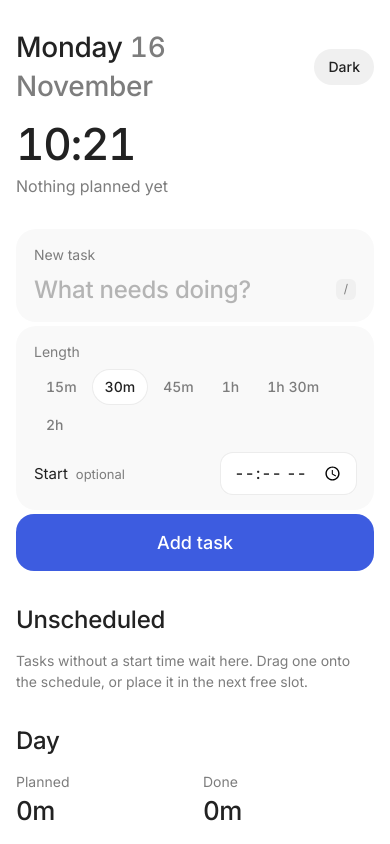
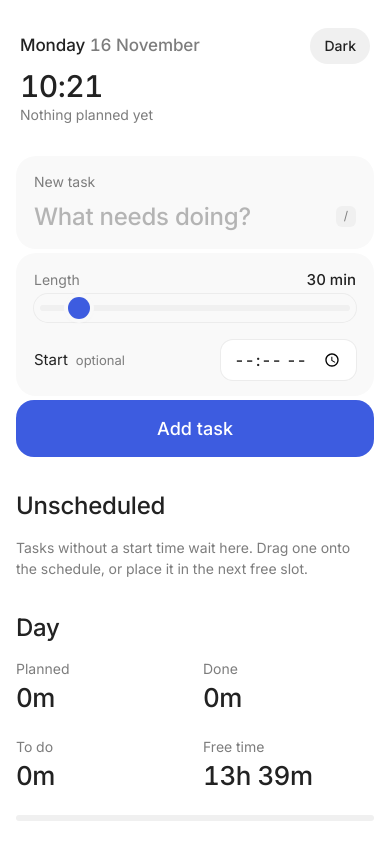
Before and after one commit to okimmot/dailyplanner, a plain HTML site: page index.html in a window 390 px wide. Shown: the top 844 px of the page. Drawn offline with Linux system fonts and the light colour scheme.

Commit message:
Compact header on the left; length slider in 1-minute steps
The date, clock and summary now sit above the add form in the left
column and are much smaller. Task length is chosen with a 1-300 minute
slider (new-task form and editor) instead of presets, so values like
21 min work. Resizing a block on the schedule snaps to 5 minutes.

Co-Authored-By: Claude Sonnet 5.5 <noreply@anthropic.com>

```diff
--- a/app.js
+++ b/app.js
@@ -8,7 +8,6 @@
   const PPM = HOUR_H / 60;      // px per minute
   const SNAP = 15;              // minutes
   const DAY = 1440;
-  const DURATIONS = [15, 30, 45, 60, 90, 120];
   const CHECK_SVG = '<svg viewBox="0 0 12 12" fill="none" stroke="currentColor" stroke-width="2" stroke-linecap="round" stroke-linejoin="round"><path d="M2.5 6.5l2.5 2.5 4.5-5.5"/></svg>';
 
   // ---------- helpers ----------
@@ -76,7 +75,7 @@
         id: String(t.id || uid()),
         title: t.title,
         start: Number.isFinite(t.start) ? clamp(Math.round(t.start), 0, DAY - 5) : null,
-        dur: Number.isFinite(t.dur) ? clamp(Math.round(t.dur), 5, DAY) : 30,
+        dur: Number.isFinite(t.dur) ? clamp(Math.round(t.dur), 1, DAY) : 30,
         done: !!t.done,
       }));
   }
@@ -117,7 +116,7 @@
 
   const findTask = (id) => state.tasks.find((t) => t.id === id);
   const scheduled = () => state.tasks.filter((t) => t.start != null);
-  const selectedDur = () => +(document.querySelector('input[name="dur"]:checked')?.value || 30);
+  const selectedDur = () => +$('#newDur').value || 30;
 
   // ---------- elements ----------
 
@@ -400,8 +399,8 @@
       d.node.style.top = `${(d.start - vs) * PPM}px`;
       d.node.querySelector('.b-time').textContent = timeRange(d.start, d.dur);
     } else if (d.kind === 'resize') {
-      const end = vs + snap((d.y - rect.top) / PPM);
-      d.dur = clamp(end - d.start, SNAP, ve - d.start);
+      const end = vs + Math.round((d.y - rect.top) / PPM / 5) * 5;   // resize in 5-minute steps
+      d.dur = clamp(end - d.start, 5, ve - d.start);
       d.node.style.height = `${Math.max(d.dur * PPM - 2, 14)}px`;
       d.node.querySelector('.b-time').textContent = timeRange(d.start, d.dur);
     } else {
@@ -545,10 +544,17 @@
 
   // ---------- add form ----------
 
-  $('#durPills').append(...DURATIONS.map((d) =>
-    el('label', { class: 'pill' },
-      el('input', { type: 'radio', name: 'dur', value: String(d), checked: d === 30 }),
-      el('span', { text: fmtDur(d) }))));
+  // Length sliders: 1–300 min in one-minute steps (the editor's can stretch for longer tasks).
+  function showLen(input, out) {
+    const m = +input.value;
+    out.replaceChildren(`${m} min`);
+    if (m >= 60) out.append(el('span', { class: 'muted', text: fmtDur(m) }));
+  }
+
+  const newDur = $('#newDur');
+  newDur.addEventListener('input', () => showLen(newDur, $('#newDurOut')));
+  showLen(newDur, $('#newDurOut'));
+  editDur.addEventListener('input', () => showLen(editDur, $('#editDurOut')));
 
   $('#addForm').addEventListener('submit', (e) => {
     e.preventDefault();
@@ -567,22 +573,15 @@
 
   // ---------- editor ----------
 
-  function fillDurations(current) {
-    const opts = [];
-    for (let m = 15; m <= 180; m += 15) opts.push(m);
-    for (let m = 210; m <= 480; m += 30) opts.push(m);
-    if (!opts.includes(current)) { opts.push(current); opts.sort((a, b) => a - b); }
-    editDur.replaceChildren(...opts.map((m) => el('option', { value: String(m), text: fmtDur(m) })));
-    editDur.value = String(current);
-  }
-
   function openEditor(id) {
     const t = findTask(id);
     if (!t) return;
     editingId = id;
     editTitle.value = t.title;
     editStart.value = t.start == null ? '' : hhmm(t.start);
-    fillDurations(t.dur);
+    editDur.max = String(Math.max(300, t.dur));   // keep tasks resized past 300 editable
+    editDur.value = String(t.dur);
+    showLen(editDur, $('#editDurOut'));
     editDone.checked = t.done;
     $('#editUnschedule').hidden = t.start == null;
     editor.showModal();
--- a/index.html
+++ b/index.html
@@ -21,6 +21,7 @@
 <body>
   <div class="page">
 
+    <aside class="side">
       <header class="head">
         <div class="head-top">
           <h1><span id="dayName"></span> <span class="muted" id="dateStr"></span></h1>
@@ -38,7 +39,6 @@
         </div>
       </header>
 
-    <aside class="side">
       <form class="add" id="addForm" autocomplete="off">
         <div class="box">
           <label class="box-label" for="newTitle">New task</label>
@@ -49,8 +49,13 @@
         </div>
 
         <div class="box">
-          <span class="box-label">Length</span>
-          <div class="pills" id="durPills" role="radiogroup" aria-label="Length"></div>
+          <div class="len">
+            <div class="len-head">
+              <label class="box-label" for="newDur">Length</label>
+              <output class="len-out" id="newDurOut" for="newDur"></output>
+            </div>
+            <input class="range" type="range" id="newDur" min="1" max="300" step="1" value="30">
+          </div>
           <div class="start-row">
             <label for="newStart">Start <span class="muted">optional</span></label>
             <input class="time-input" id="newStart" type="time">
@@ -129,9 +134,12 @@
             <input class="time-input" id="editStart" type="time">
           </span>
         </div>
-        <div class="start-row">
-          <label for="editDur">Length</label>
-          <select class="time-input" id="editDur"></select>
+        <div class="len">
+          <div class="len-head">
+            <label class="box-label" for="editDur">Length</label>
+            <output class="len-out" id="editDurOut" for="editDur"></output>
+          </div>
+          <input class="range" type="range" id="editDur" min="1" max="300" step="1" value="30">
         </div>
         <label class="start-row check-row">
           <span>Done</span>
--- a/style.css
+++ b/style.css
@@ -65,15 +65,12 @@ ul { list-style: none; }
   padding: 56px 32px 96px;
   display: grid;
   grid-template-columns: 340px minmax(0, 1fr) 320px;
-  grid-template-areas:
-    "side head todo"
-    "side schedule todo";
+  grid-template-areas: "side schedule todo";
   column-gap: 56px;
   row-gap: 36px;
   align-items: start;
 }
 
-.head { grid-area: head; }
 .schedule { grid-area: schedule; min-width: 0; }
 .side, .todo {
   position: sticky;
@@ -157,23 +154,24 @@ ul { list-style: none; }
 /* ---------- Header ---------- */
 
 .head-top { display: flex; align-items: center; justify-content: space-between; gap: 12px; }
-h1 { font-size: 28px; font-weight: 500; letter-spacing: -0.01em; }
+h1 { font-size: 17px; font-weight: 500; letter-spacing: -0.005em; }
 h2 { font-size: 24px; font-weight: 500; letter-spacing: -0.01em; }
 
+.head { padding: 0 4px; }
 .clock {
-  margin-top: 14px;
-  font-size: 52px;
+  margin-top: 6px;
+  font-size: 30px;
   line-height: 1.1;
   font-weight: 500;
-  letter-spacing: -0.03em;
+  letter-spacing: -0.02em;
 }
 
-.summary { margin-top: 6px; font-size: 16px; color: var(--muted); }
+.summary { margin-top: 2px; font-size: 14px; color: var(--muted); }
 .summary.good { color: var(--green); }
 .summary.bad { color: var(--red); }
 
 .carry {
-  margin-top: 24px;
+  margin-top: 16px;
   padding: 12px 12px 12px 18px;
   border-radius: 16px;
   background: var(--surface);
@@ -189,6 +187,7 @@ h2 { font-size: 24px; font-weight: 500; letter-spacing: -0.01em; }
 /* ---------- Buttons ---------- */
 
 .chip {
+  white-space: nowrap;
   border: 0;
   border-radius: 999px;
   padding: 8px 14px;
@@ -262,21 +261,45 @@ kbd {
 }
 @media (pointer: coarse) { kbd { display: none; } }
 
-.pills { display: flex; flex-wrap: wrap; gap: 4px; }
-.pill { position: relative; }
-.pill input { position: absolute; inset: 0; opacity: 0; margin: 0; cursor: pointer; }
-.pill span {
+.len-head { display: flex; align-items: baseline; justify-content: space-between; gap: 12px; margin-bottom: 4px; }
+.len-head .box-label { margin: 0; }
+.len-out { font-size: 15px; font-weight: 500; }
+.len-out .muted { font-weight: 400; margin-left: 4px; }
+
+.range {
   display: block;
-  padding: 7px 12px;
-  border-radius: 999px;
-  font-size: 14px;
-  font-weight: 500;
-  color: var(--muted);
-  transition: background-color 0.15s, color 0.15s;
+  width: 100%;
+  height: 28px;
+  margin: 0;
+  background: transparent;
+  cursor: pointer;
+  -webkit-appearance: none;
+  appearance: none;
 }
-.pill:hover span { color: var(--text); }
-.pill input:checked + span { background: var(--bg); color: var(--text); box-shadow: 0 0 0 1px var(--line); }
-.pill input:focus-visible + span { outline: 2px solid var(--accent); outline-offset: 2px; }
+.range::-webkit-slider-runnable-track { height: 6px; border-radius: 999px; background: var(--surface-2); }
+.range::-moz-range-track { height: 6px; border-radius: 999px; background: var(--surface-2); }
+.range::-moz-range-progress { height: 6px; border-radius: 999px; background: var(--accent); }
+.range::-webkit-slider-thumb {
+  -webkit-appearance: none;
+  width: 22px;
+  height: 22px;
+  margin-top: -8px;
+  border: 0;
+  border-radius: 50%;
+  background: var(--accent);
+  box-shadow: 0 0 0 4px var(--surface), 0 1px 4px rgba(0, 0, 0, 0.25);
+}
+.range::-moz-range-thumb {
+  width: 22px;
+  height: 22px;
+  border: 0;
+  border-radius: 50%;
+  background: var(--accent);
+  box-shadow: 0 0 0 4px var(--surface), 0 1px 4px rgba(0, 0, 0, 0.25);
+}
+.range:focus-visible { outline: none; }
+.range:focus-visible::-webkit-slider-thumb { outline: 2px solid var(--accent); outline-offset: 4px; }
+.range:focus-visible::-moz-range-thumb { outline: 2px solid var(--accent); outline-offset: 4px; }
 
 .start-row {
   display: flex;
@@ -592,7 +615,6 @@ body.resizing, body.resizing * { cursor: ns-resize !important; user-select: none
   .page {
     grid-template-columns: 320px minmax(0, 1fr);
     grid-template-areas:
-      "side head"
       "side schedule"
       "side todo";
     column-gap: 40px;
@@ -603,12 +625,11 @@ body.resizing, body.resizing * { cursor: ns-resize !important; user-select: none
 @media (max-width: 900px) {
   .page {
     grid-template-columns: minmax(0, 1fr);
-    grid-template-areas: "head" "side" "schedule" "todo";
+    grid-template-areas: "side" "schedule" "todo";
     padding: 28px 16px 72px;
     row-gap: 32px;
   }
   .side { position: static; max-height: none; overflow: visible; gap: 32px; }
-  .clock { font-size: 44px; }
   :root { --gutter: 52px; }
 }
 
```
Lines whose indentation alone changed are shown as unchanged.
